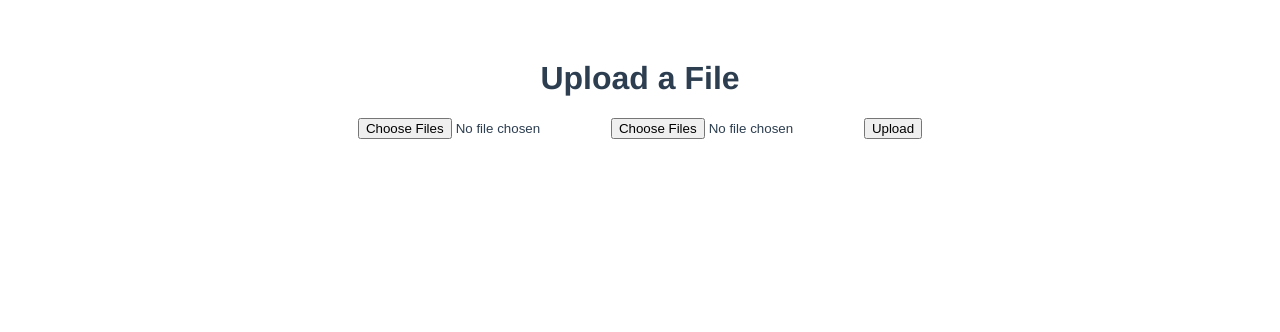
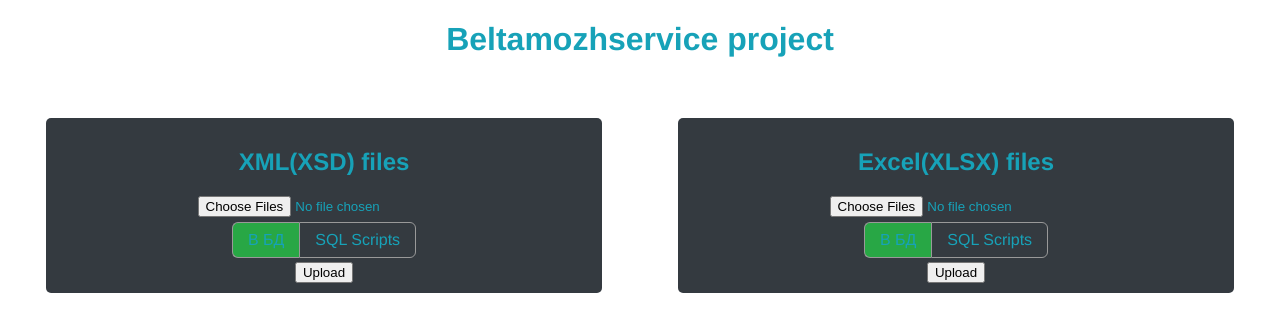
Before and after one commit to Alexsei-Klimovich/front-beltamozhservice-project, a Vue app: page / in a window 1280 px wide. Shown: the top 332 px of the page. Built offline with nearby package versions, Linux system fonts and the light colour scheme.

Commit message:
create selects with ratio buttons

```diff
--- a/src/App.vue
+++ b/src/App.vue
@@ -1,11 +1,48 @@
 <template>
   <div id="app">
-    <h1>Upload a File</h1>
-    <form encType="multipart/form-data">
-      <input  type="file"  multiple="">
-      <input type="file" name="file" multiple="" v-on:change="fileChange($event.target.files)"/>
-      <button type="button" v-on:click="upload()">Upload</button>
-    </form>
+    <h1>Beltamozhservice project</h1>
+  </div>
+  <div class="textcols">
+    <div class="textcols-item">
+      <div id="app">
+        <h2>XML(XSD) files</h2>
+        <form encType="multipart/form-data">
+          <input type="file" name="file" multiple="" v-on:change="fileChange($event.target.files)"/> <br>
+          <div class="form_radio_group">
+            <div class="form_radio_group-item">
+              <input id="radio-1" type="radio" name="radio" value="1" checked>
+              <label for="radio-1">В БД</label>
+            </div>
+            <div class="form_radio_group-item">
+              <input id="radio-2" type="radio" name="radio" value="2">
+              <label for="radio-2">SQL Scripts</label>
+            </div>
+          </div>
+          <br>
+          <button type="button" ref="files" v-on:click="upload()">Upload</button>
+        </form>
+      </div>
+    </div>
+    <div class="textcols-item">
+      <div id="app">
+        <h2>Excel(XLSX) files</h2>
+        <form encType="multipart/form-data">
+          <input type="file" name="file" multiple="" v-on:change="fileChange($event.target.files)"/> <br>
+          <div class="form_radio_group">
+            <div class="form_radio_group-item">
+              <input id="radio-3" type="radio" name="radio" value="3" checked>
+              <label for="radio-3">В БД</label>
+            </div>
+            <div class="form_radio_group-item">
+              <input id="radio-4" type="radio" name="radio" value="4">
+              <label for="radio-4">SQL Scripts</label>
+            </div>
+          </div>
+          <br>
+          <button type="button" ref="files" v-on:click="upload()">Upload</button>
+        </form>
+      </div>
+    </div>
   </div>
 </template>
 
@@ -21,16 +58,20 @@ export default {
   },
   methods: {
     fileChange(fileList) {
-      for (let i = 0; i < 10; i++) {
+      for (let i = 0; i < fileList.length; i++) {
         this.files.append("file", fileList[i], fileList[i].name);
       }
     },
     upload() {
       axios({method: "POST", "url": "http://localhost:9000/upload", "data": this.files}).then(result => {
         console.dir(result.data);
+        this.$refs.files.reset();
       }, error => {
         console.error(error);
       });
+    },
+    removeFile() {
+      this.$refs.files.value = null;
     }
   }
 }
@@ -42,7 +83,66 @@ export default {
   -webkit-font-smoothing: antialiased;
   -moz-osx-font-smoothing: grayscale;
   text-align: center;
-  color: #2c3e50;
-  margin-top: 60px;
+  color: #17a2b8;
+  margin-top: 10px;
+  margin-bottom: 10px;
+}
+.textcols {
+  display: flex;
+  flex-direction: row;
+  flex-wrap: wrap;
+  width: 100%;
+}
+.textcols-item {
+  display: flex;
+  flex-direction: column;
+  flex-basis: 100%;
+  flex: 1;
+  height: 45%;
+  background: #343a40;
+  border-radius: 5px;
+  margin: 3% 3% 3% 3%;
+}
+.textcols-item + .textcols-item {
+
+}
+.form_radio_group {
+  margin-top: 5px;
+  display: inline-block;
+  overflow: hidden;
+}
+.form_radio_group-item {
+  display: inline-block;
+  float: left;
+}
+.form_radio_group input[type=radio] {
+  display: none;
+}
+.form_radio_group label {
+  display: inline-block;
+  cursor: pointer;
+  padding: 0px 15px;
+  line-height: 34px;
+  border: 1px solid #999;
+  border-right: none;
+  user-select: none;
+}
+
+.form_radio_group .form_radio_group-item:first-child label {
+  border-radius: 6px 0 0 6px;
+}
+.form_radio_group .form_radio_group-item:last-child label {
+  border-radius: 0 6px 6px 0;
+  border-right: 1px solid #999;
+}
+
+/* Checked */
+.form_radio_group input[type=radio]:checked + label {
+  background: #28a745;
+}
+
+/* Hover */
+.form_radio_group label:hover {
+  color: #666;
 }
 </style>
```
